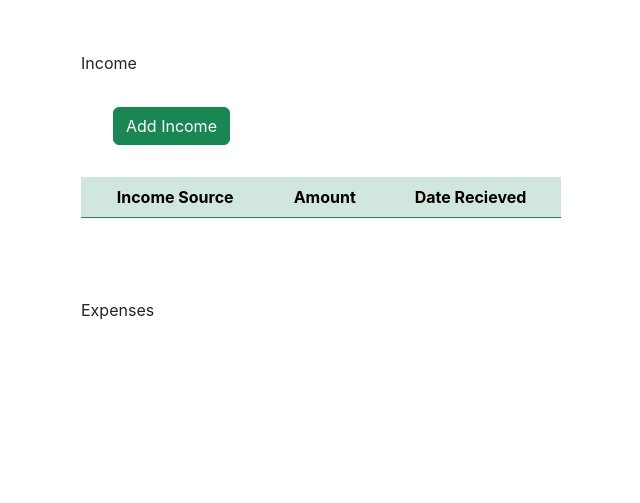
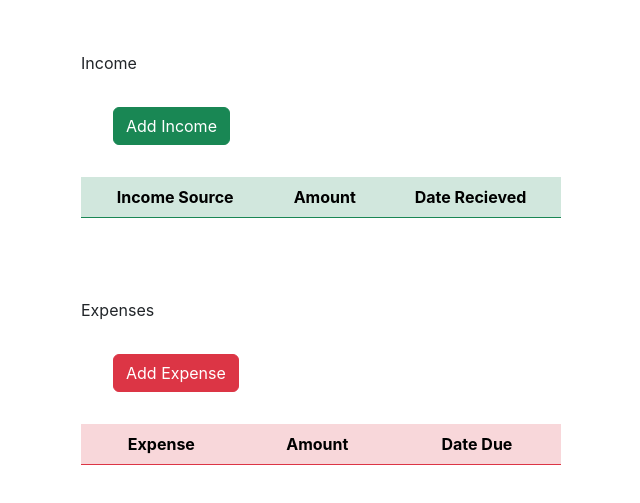
Before and after one commit to mtrhoades/budgetApp, a React (Create React App) app in the folder frontend/budget/: page / in a window 1280 px wide. Shown: the part 109-612 px from the top of the page, without its empty margins (79-719 px from the left). Built offline with nearby package versions, Linux system fonts and the light colour scheme.

Commit message:
added expense component with add expense modal

```diff
--- /dev/null
+++ b/frontend/budget/src/components/AddExpenseModal.js
@@ -0,0 +1,50 @@
+import React from 'react';
+import Button from 'react-bootstrap/Button';
+import Modal from 'react-bootstrap/Modal';
+import { useState } from 'react';
+
+
+
+const AddExpenseModal = () => {
+// useState section:
+   const [show, setShow] = useState(false); // for modal
+
+// modal helper functons:
+  const handleClose = () => setShow(false); // closing the modal
+  const handleShow = () => setShow(true); // opening the modal
+
+// onSubmitForm button to add data to table
+const onSubmitForm =  async(e) => {
+
+}
+
+   // jsx section:
+  return (
+    <div>
+        <Button variant="danger" onClick={handleShow}>
+            Add Expense
+        </Button>
+
+        <Modal show={show} onHide={handleClose}>
+            <Modal.Header
+            closeButton>
+            <Modal.Title style={{color: 'white'}}>Add New Stock</Modal.Title>
+            </Modal.Header>
+            <Modal.Body>
+            <form>
+                <div class="form-group row">
+                </div>
+            </form>
+            </Modal.Body>
+            <Modal.Footer>
+            <Button variant="outline-danger" onClick={onSubmitForm}>
+                Add
+            </Button>
+            </Modal.Footer>
+        </Modal>
+    </div>
+  )
+}
+
+
+export default AddExpenseModal;
--- a/frontend/budget/src/components/Expenses.js
+++ b/frontend/budget/src/components/Expenses.js
@@ -1,9 +1,30 @@
 import React from 'react';
+import AddExpenseModal from './AddExpenseModal';
 
 
 const Expenses = () => {
   return (
-    <div>Expenses</div>
+    <div>Expenses
+
+    <AddExpenseModal />
+
+    <table class="w-50 table table-danger .table-hover .table-bordered border-danger text-center">
+        <thead>
+            <tr style={{}}>
+                <th scope="col">Expense</th>
+                <th scope="col">Amount</th>
+                <th scope="col">Date Due</th>
+            </tr>
+        </thead>
+        <tbody>
+
+        </tbody>
+    </table>
+
+
+
+
+    </div>
   )
 }
 
```
